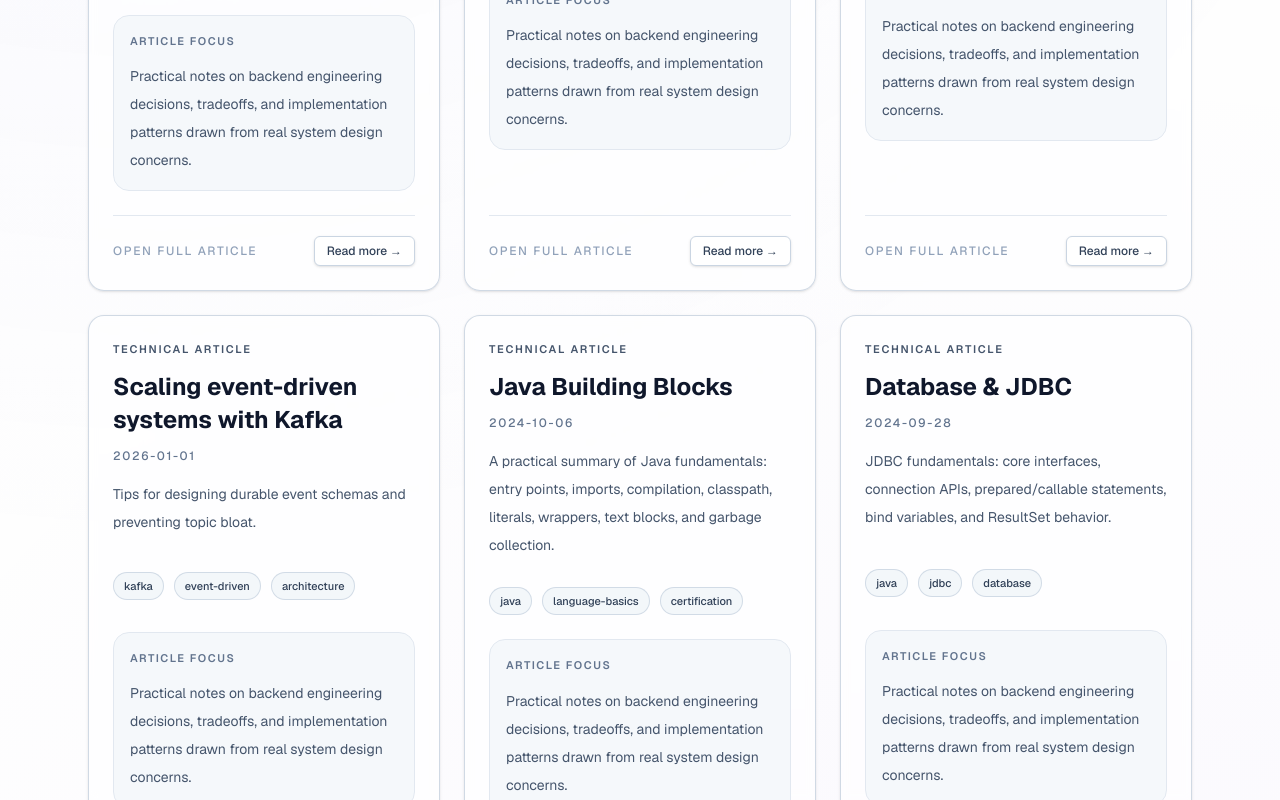
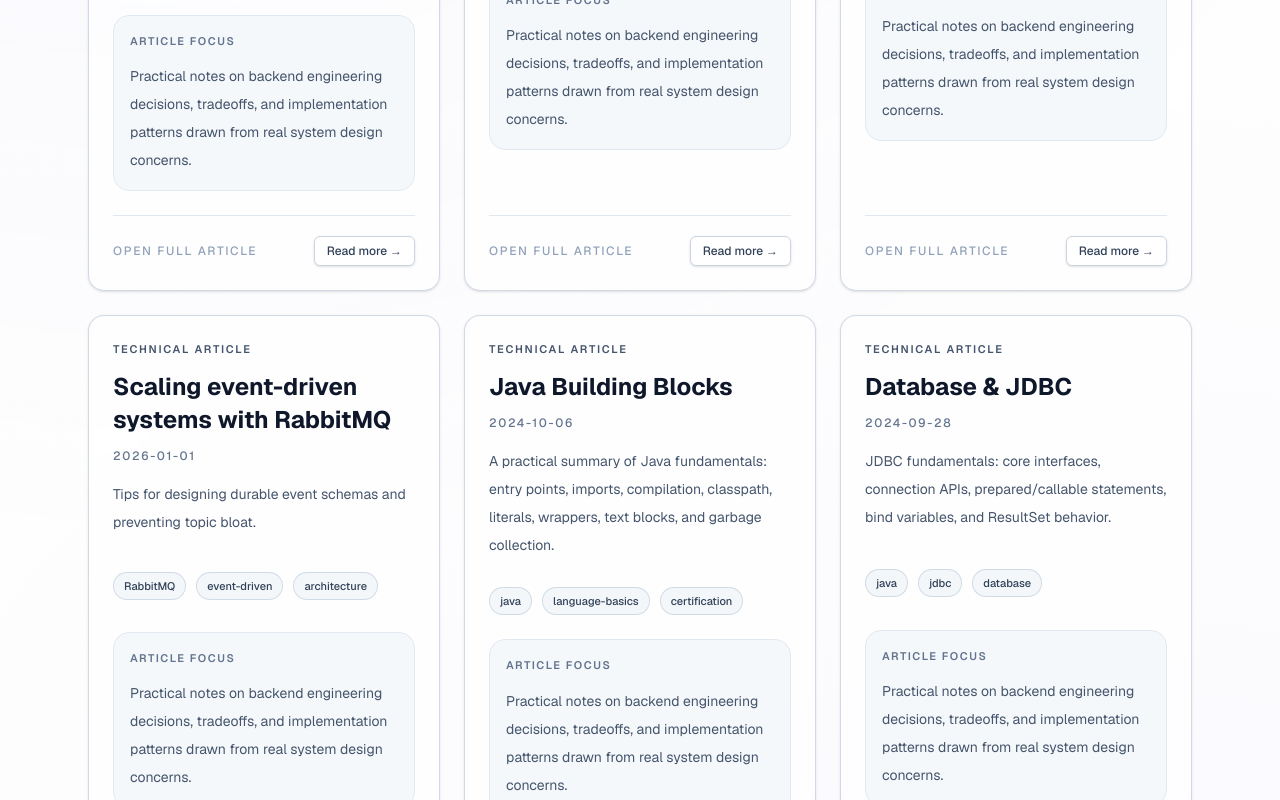
Before and after one commit to shrikanthavale/shrikant-portfolio, a Next.js app: page /blog in a window 1280 px wide. Shown: the part 1677-2477 px from the top of the page. Built offline with nearby package versions, Linux system fonts and the light colour scheme; no server answers.

Commit message:
fix(rabbitmq): replace kafka by rabbitmq

```diff
--- a/app/blog/[slug]/page.tsx
+++ b/app/blog/[slug]/page.tsx
@@ -17,7 +17,7 @@ type BlogPostPageProps = {
 
 const architectureNotes = [
   "API Gateway handles authentication, routing, and rate limiting",
-  "Payment Service publishes events to Kafka for async processing",
+  "Payment Service publishes events to RabbitMQ for async processing",
   "Worker services consume events for validation and settlement",
   "Redis is used for caching and idempotency handling",
   "Database ensures transactional consistency",
--- a/app/components/ProjectCard.tsx
+++ b/app/components/ProjectCard.tsx
@@ -76,7 +76,6 @@ function pickAccentKey(seed: string) {
 export const TECH_BADGE_META: Record<string, { icon: LucideIcon; tone: string }> = {
   Java: { icon: Coffee, tone: "border-amber-300 bg-amber-50 text-amber-700 dark:border-amber-700/50 dark:bg-amber-500/10 dark:text-amber-100" },
   "Spring Boot": { icon: Leaf, tone: "border-emerald-300 bg-emerald-50 text-emerald-700 dark:border-emerald-700/50 dark:bg-emerald-500/10 dark:text-emerald-100" },
-  Kafka: { icon: Workflow, tone: "border-indigo-300 bg-indigo-50 text-indigo-700 dark:border-indigo-700/50 dark:bg-indigo-500/10 dark:text-indigo-100" },
   RabbitMQ: { icon: Radio, tone: "border-orange-300 bg-orange-50 text-orange-700 dark:border-orange-700/50 dark:bg-orange-500/10 dark:text-orange-100" },
   Redis: { icon: Database, tone: "border-rose-300 bg-rose-50 text-rose-700 dark:border-rose-700/50 dark:bg-rose-500/10 dark:text-rose-100" },
   PostgreSQL: { icon: HardDrive, tone: "border-sky-300 bg-sky-50 text-sky-700 dark:border-sky-700/50 dark:bg-sky-500/10 dark:text-sky-100" },
--- a/app/components/ProjectTabs.tsx
+++ b/app/components/ProjectTabs.tsx
@@ -50,7 +50,6 @@ const TAG_GROUPS: Record<string, string> = {
   SSH: "Backend",
   Oracle: "Backend",
   Db2: "Backend",
-  Kafka: "Backend",
   "REST API": "API & Integration",
   Moodle: "API & Integration",
   "Oracle VirtualBox": "Infrastructure",
--- a/app/components/TechStack.tsx
+++ b/app/components/TechStack.tsx
@@ -31,7 +31,7 @@ export default function TechStack() {
     },
     {
       icon: Workflow,
-      name: 'Kafka',
+      name: 'RabbitMQ',
       description: 'Event-driven systems and streaming pipelines for reliable async processing.',
     },
     {
--- a/app/data/posts/practical-observability.md
+++ b/app/data/posts/practical-observability.md
@@ -72,7 +72,7 @@ Distributed tracing is most valuable on boundaries with latency or reliability r
 - Ingress gateway
 - Outbound HTTP clients
 - Database operations
-- Kafka producers and consumers
+- RabbitMQ producers and consumers
 
 Full sampling is rarely required. Adaptive sampling around errors and high-latency traces provides stronger signal per cost unit.
 
--- a/app/data/posts/scaling-event-driven-systems.md
+++ b/app/data/posts/scaling-event-driven-systems.md
@@ -1,13 +1,13 @@
 ---
-title: "Scaling event-driven systems with Kafka"
+title: "Scaling event-driven systems with RabbitMQ"
 date: "2026-01-01"
 excerpt: "Tips for designing durable event schemas and preventing topic bloat."
 
-tags: "kafka,event-driven,architecture"
+tags: "RabbitMQ,event-driven,architecture"
 source: "original"
 ---
 
-Kafka enables high-throughput event distribution, but a scalable platform depends on contracts, ownership, and operational discipline. Without those, topic growth and schema drift create long-term fragility.
+RabbitMQ enables high-throughput event distribution, but a scalable platform depends on contracts, ownership, and operational discipline. Without those, topic growth and schema drift create long-term fragility.
 
 ## Treat Event Schemas as Public APIs
 
@@ -60,7 +60,7 @@ Changing partitioning after scale is expensive, so make this decision deliberate
 
 ## Build Idempotent Consumers
 
-Kafka delivery is typically at least once. Consumers must handle duplicates safely.
+RabbitMQ delivery is typically at least once. Consumers must handle duplicates safely.
 
 Practical patterns:
 
@@ -102,4 +102,4 @@ This keeps standards consistent without creating manual approval bottlenecks.
 
 ## Final Takeaway
 
-The objective is sustainable evolution, not just high message volume. A disciplined Kafka platform lets teams onboard new consumers quickly, evolve business logic safely, and recover from incidents without destabilizing the ecosystem.
+The objective is sustainable evolution, not just high message volume. A disciplined RabbitMQ platform lets teams onboard new consumers quickly, evolve business logic safely, and recover from incidents without destabilizing the ecosystem.
--- a/app/data/projects.ts
+++ b/app/data/projects.ts
@@ -29,7 +29,7 @@ export const projects: Project[] = [
       "Evaluated static analysis, Java Security Manager, sandboxing and Unix accounts before selecting VM isolation as the only approach that closes the full threat model.",
     ],
     outcomes: [
-      "Prototype of the same concept used today by HackerRank and LeetCode — built in 2015.",
+      "Prototype for executing code in contained environment",
       "Built a REST API (.war deployed on Tomcat) using Oracle VirtualBox SDK with 7 endpoints: check connection, get VM details, start VM, stop VM, clone VM, compile Java program, execute Java program.",
       "Each student assigned a dedicated isolated SliTaz Linux VM (64MB RAM, 1GB HDD) — malicious code damage contained to that VM only, cloneable from master in seconds.",
       "Moodle question type plugin integrated with Moodle gradebook, student accounts, course system and quiz workflow — instructors can mix programming questions with MCQ, true/false etc.",
--- a/app/lib/posts.ts
+++ b/app/lib/posts.ts
@@ -24,7 +24,7 @@ export const posts: Post[] = [
     href: "/blog/practical-observability",
   },
   {
-    title: "Scaling event-driven systems with Kafka",
+    title: "Scaling event-driven systems with RabbitMQ",
     excerpt:
       "Tips for designing durable event schemas and preventing topic bloat.",
     date: "Jan 2026",
--- a/app/site.config.ts
+++ b/app/site.config.ts
@@ -5,7 +5,7 @@ export const siteConfig = {
     location: "Austria",
     currentEmployer: "Eurofunk Kappacher Gmbh",
     profilePhoto: "/profile.jpg",
-    knowsAbout: ["Java", "Spring Boot", "Microservices", "Kafka", "Redis", "Distributed Systems"],
+    knowsAbout: ["Java", "Spring Boot", "Microservices", "RabbitMQ", "Redis", "Distributed Systems"],
   },
 
   /**
@@ -73,7 +73,7 @@ export const siteConfig = {
       },
       {
         title: "Event-driven systems",
-        description: "RabbitMQ, Kafka, Redis — async processing and coordination",
+        description: "RabbitMQ, Redis — async processing and coordination",
         icon: "Zap",
         colors: {
           border: "border-violet-200 dark:border-violet-800/60",
```
Also changed, not shown: 1 other file (tests, documents, lock files or other folders).
